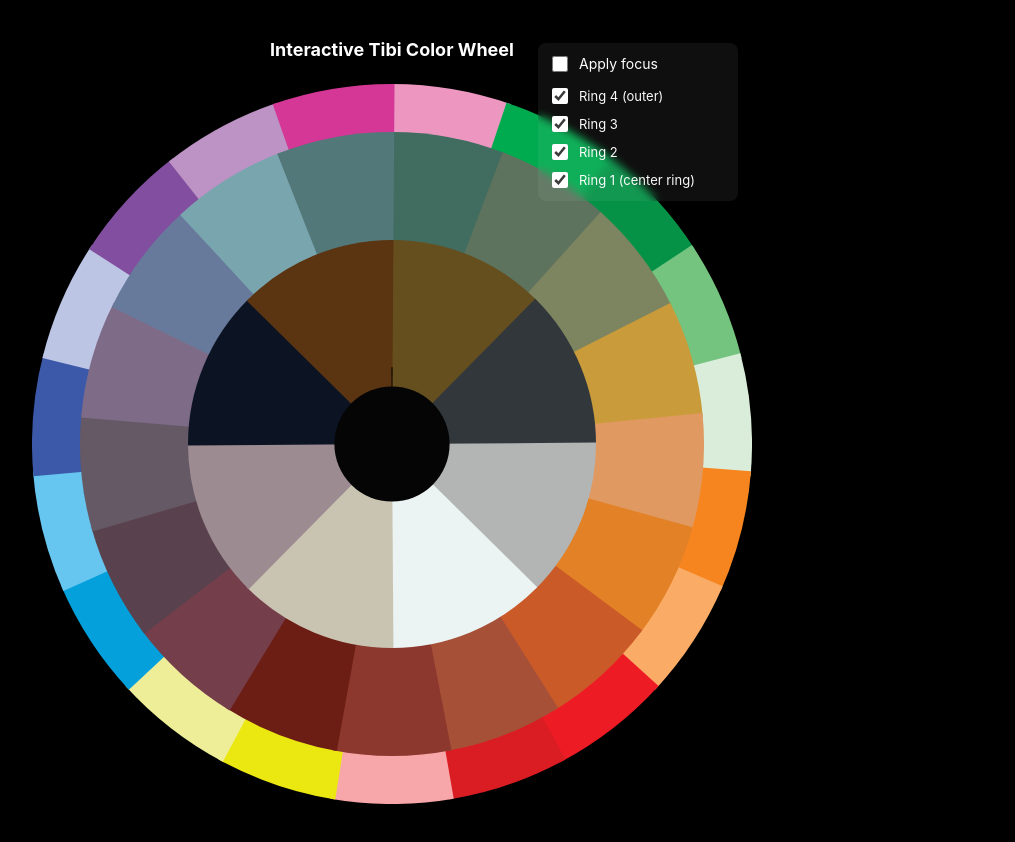
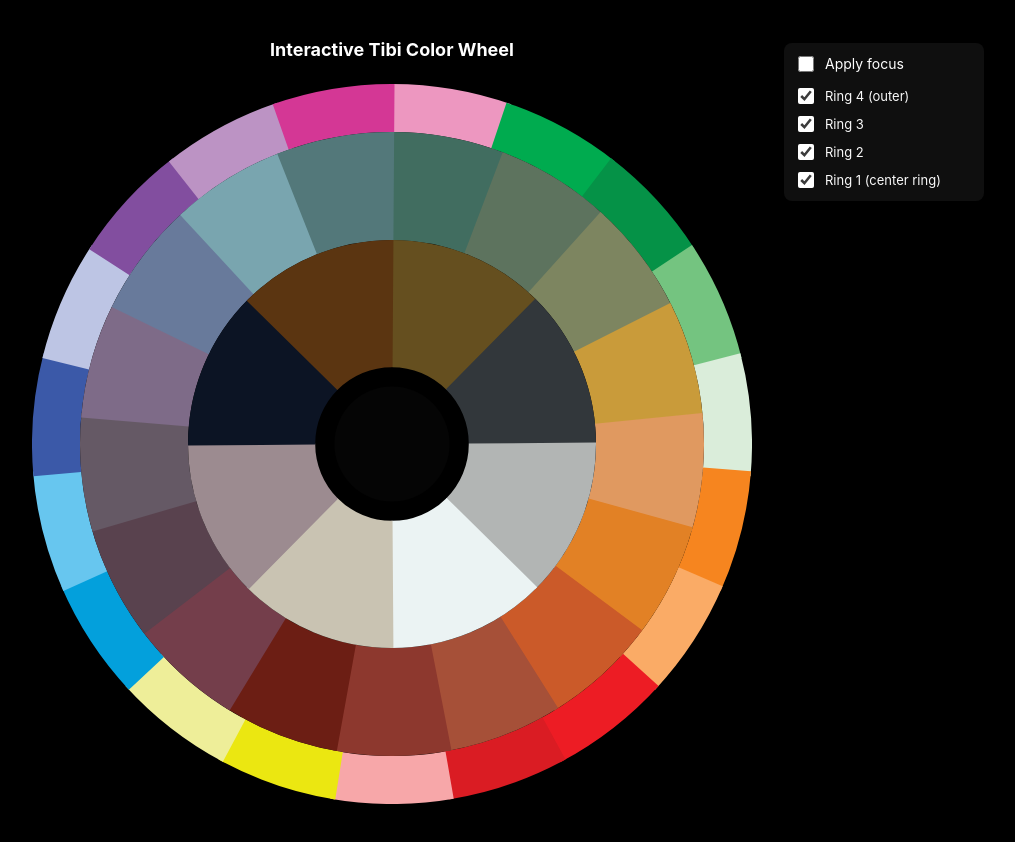
Before and after one commit to mbeyerle/mbeyerle.github.io, a plain HTML site: page demo.html in a window 1280 px wide. Shown: the whole page, without its empty margins (248-1263 px from the left). Drawn offline with Linux system fonts and the light colour scheme.

Commit message:
attempt to reposition checkboxes and remove errant black line

```diff
--- a/demo.html
+++ b/demo.html
@@ -20,11 +20,12 @@
   .slice-highlight { filter: drop-shadow(0 4px 12px rgba(0,0,0,.55)); stroke:#ffffffcc; stroke-width:3; }
   .center-label { font-family: "Libre Baskerville", Georgia, serif; font-weight:700; fill:#fff; text-anchor:middle; dominant-baseline:middle; letter-spacing:2px; }
 
-  /* Focus / ring control style (top-right). moved slightly left so it doesn't overlap wheel */
+  /* Focus / ring control style (moved to the right of the wrap) */
   .focus-control {
     position: absolute;
     top: 10px;
-    right: 34px;                /* nudged left from right edge so it won't overlap wheel */
+    left: calc(100% + 12px); /* place the panel well to the right of the wrap so it never overlaps the wheel */
+    right: auto;
     background: rgba(255,255,255,0.06);
     color: #fff;
     border-radius: 8px;
@@ -69,7 +70,7 @@
   <div class="wrap">
     <h1>Interactive Tibi Color Wheel</h1>
 
-    <!-- Top-right focus and ring visibility controls -->
+    <!-- Top-right focus and ring visibility controls (now placed to the right of .wrap) -->
     <div class="focus-control" title="Show only a small sliver at the east side / toggle rings">
       <div class="focus-row">
         <label class="label" title="Show only a small sliver at the east side">
@@ -115,6 +116,10 @@
 /*
 Pie-wedge stacked wheel with focus overlay that allows dragging through the visible wedge.
 Check boxes: CHECKED = ring visible; UNCHECKED = ring turns black and is non-interactive.
+
+Key changes:
+- Wedges are now annular (have inner radius = previous ring's outer radius) so they don't overlap back to the center.
+- The control panel is positioned to the right of the wrap using left: calc(100% + 12px).
 */
 
 (function(){
@@ -129,7 +134,7 @@ Check boxes: CHECKED = ring visible; UNCHECKED = ring turns black and is non-int
     4: 19
   };
 
-  // ring radii
+  // ring radii (outer radii)
   const ringConfig = {
     1: {rOut: 64},
     2: {rOut: 170},
@@ -154,6 +159,8 @@ Check boxes: CHECKED = ring visible; UNCHECKED = ring turns black and is non-int
     g.dataset.rotation = '0';
     const pal = palettes[ring] || ["#ccc"];
     const rOut = ringConfig[ring].rOut;
+    // inner radius is previous ring's outer radius (so wedges are annular)
+    const rIn = (ring > 1) ? ringConfig[ring-1].rOut : 0;
     const segments = segmentsByRing[ring];
     for (let i=0;i<segments;i++){
       const seg = 360 / segments;
@@ -162,8 +169,8 @@ Check boxes: CHECKED = ring visible; UNCHECKED = ring turns black and is non-int
       const path = document.createElementNS('http://www.w3.org/2000/svg','path');
       path.classList.add('slice');
 
-      // path for wedge (center -> outer arc -> center)
-      path.setAttribute('d', wedgePath(cx,cy, rOut, start, end));
+      // path for annular wedge (inner radius rIn -> outer arc -> inner arc back)
+      path.setAttribute('d', wedgePath(cx,cy, rOut, start, end, rIn));
       path.setAttribute('fill', pal[i % pal.length]);
 
       // store segment index and nominal mid-angle (before any group rotation)
@@ -179,17 +186,31 @@ Check boxes: CHECKED = ring visible; UNCHECKED = ring turns black and is non-int
     }
   });
 
-  // Build wedge path: center -> outer arc -> center (closed)
-  function wedgePath(cx,cy,rOut,startDeg,endDeg){
-    const start = polarToCartesian(cx,cy,rOut,endDeg);
-    const end   = polarToCartesian(cx,cy,rOut,startDeg);
+  // Build annular wedge path: outer arc then inner arc back.
+  // If rIn === 0 this produces a pie slice (center -> outer arc -> center).
+  function wedgePath(cx,cy,rOut,startDeg,endDeg,rIn = 0){
+    // Points on outer arc
+    const outerStart = polarToCartesian(cx,cy,rOut,endDeg);
+    const outerEnd   = polarToCartesian(cx,cy,rOut,startDeg);
+
+    // Points on inner arc
+    const innerEnd = polarToCartesian(cx,cy,rIn,startDeg);
+    const innerStart = polarToCartesian(cx,cy,rIn,endDeg);
 
     let sweep = endDeg - startDeg;
     while (sweep < 0) sweep += 360;
     sweep = sweep % 360;
     const largeArc = (sweep > 180) ? 1 : 0;
 
-    return `M ${cx} ${cy} L ${start.x} ${start.y} A ${rOut} ${rOut} 0 ${largeArc} 0 ${end.x} ${end.y} Z`;
+    if (rIn === 0) {
+      // classic pie slice: move to center, draw outer arc, close to center
+      return `M ${cx} ${cy} L ${outerStart.x} ${outerStart.y} A ${rOut} ${rOut} 0 ${largeArc} 0 ${outerEnd.x} ${outerEnd.y} Z`;
+    } else {
+      // annular sector: move to outer start, arc to outer end, line to inner end,
+      // arc on inner radius back to inner start, close.
+      // inner arc sweep direction is opposite, so use sweep-flag = 1 to draw back
+      return `M ${outerStart.x} ${outerStart.y} A ${rOut} ${rOut} 0 ${largeArc} 0 ${outerEnd.x} ${outerEnd.y} L ${innerEnd.x} ${innerEnd.y} A ${rIn} ${rIn} 0 ${largeArc} 1 ${innerStart.x} ${innerStart.y} Z`;
+    }
   }
 
   function polarToCartesian(cx,cy,r,deg){
@@ -220,7 +241,6 @@ Check boxes: CHECKED = ring visible; UNCHECKED = ring turns black and is non-int
     if (!g) return;
     const ringNum = parseInt(g.dataset.ring,10);
     if (locks[ringNum]) return;
-    // If the ring is marked "off" (i.e. invisible), its paths have pointer-events:none and won't reach here.
     svg.setPointerCapture && svg.setPointerCapture(evt.pointerId);
     active = { ringEl: g, startAngle: getPointerAngle(evt), startRotation: parseFloat(g.dataset.rotation) || 0, pointerId: evt.pointerId };
     evt.preventDefault();
@@ -252,18 +272,15 @@ Check boxes: CHECKED = ring visible; UNCHECKED = ring turns black and is non-int
     const ring = parseInt(clickedPath.dataset.ring,10);
     const g = document.getElementById('ring' + ring);
 
-    // If ring is off, ignore click (shouldn't happen because pointer-events:none will block it)
     if (g.classList.contains('ring-off')) return;
 
     const groupRot = parseFloat(g.dataset.rotation) || 0;
     const localMid = parseFloat(clickedPath.dataset.mid);
-    // absolute mid angle in wheel coordinates (0-360)
     const absoluteMid = (localMid + groupRot + 360) % 360;
 
-    // create a key for toggling: rounded absolute angle
     const key = Math.round(absoluteMid * 100) / 100;
 
-    if (highlightedKey === key) { // toggle off
+    if (highlightedKey === key) {
       clearHighlights();
       highlightedKey = null;
       return;
@@ -277,7 +294,6 @@ Check boxes: CHECKED = ring visible; UNCHECKED = ring turns black and is non-int
     clearHighlights();
     for (let r=1;r<=4;r++){
       const g = document.getElementById('ring'+r);
-      // skip rings that are turned off
       if (g.classList.contains('ring-off')) continue;
       const rot = parseFloat(g.dataset.rotation) || 0;
       const n = segmentsByRing[r];
@@ -334,7 +350,7 @@ Check boxes: CHECKED = ring visible; UNCHECKED = ring turns black and is non-int
   // Build the full-rect outer subpath + the wedge subpath (wedge produced by wedgePath)
   function buildOverlayD(){
     const rectSub = `M 0 0 H 600 V 600 H 0 Z`;
-    const wedgeSub = wedgePath(cx, cy, holeRadius, wedgeStart, wedgeEnd);
+    const wedgeSub = wedgePath(cx, cy, holeRadius, wedgeStart, wedgeEnd, 0);
     return rectSub + ' ' + wedgeSub;
   }
 
```
